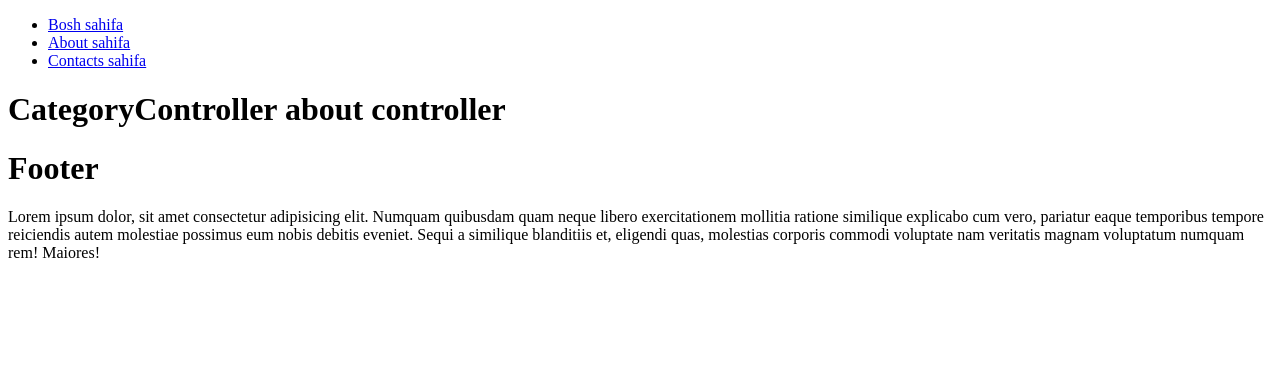
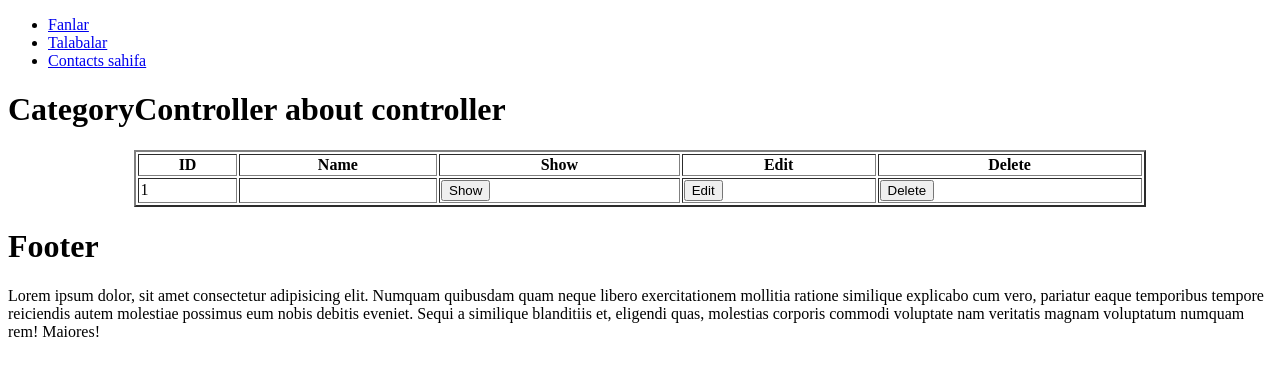
Before and after one commit to eldarbeksuvonberdiev/UygaVazifa_22, a PHP site: page /about in a window 1280 px wide. Shown: the top 376 px of the page. Run offline with PHP 8.4, Linux system fonts and the light colour scheme; tables that the repository leaves empty or names only in its code hold one stand-in row (values such as "Sample post"); data that the repository does not hold is empty.

Commit message:
Yana biroz o'zgarishlar

```diff
--- a/App/Controllers/CategoryController.php
+++ b/App/Controllers/CategoryController.php
@@ -1,15 +1,17 @@
 <?php
 namespace App\Controllers;
-use App\Models\Category;
+use App\Models\Fanlar;
+use App\Models\Student;
 
 class CategoryController{
 
     public function index(){
-        $models = Category::all();
+        $models = Fanlar::all();
         return view('index','Home',$models);
     }
     public function about(){
-        return view('about','About');
+        $models = Student::all();
+        return view('about','About',$models);
     }
     public function contact(){
         return view('contact','Contacts');
--- a/App/Models/Category.php
+++ b/App/Models/Student.php
@@ -1,7 +1,7 @@
 <?php
 namespace App\Models;
 
-class Category extends Model
+class Student extends Model
 {
     public static $table = 'talaba';
 }
--- a/App/Views/about.php
+++ b/App/Views/about.php
@@ -1 +1,27 @@
 <h1>CategoryController about controller</h1>
+<table width="80%" align="center" border="2">
+    <tr>
+        <th>ID</th>
+        <th>Name</th>
+        <th>Show</th>
+        <th>Edit</th>
+        <th>Delete</th>
+    </tr>
+    <?php
+    foreach ($models as $model) { ?>
+        <tr>
+            <td><?=$model->id?></td>
+            <td><?=$model->name?></td>
+            <td>
+                <a href="/show"><button>Show</button></a>
+            </td>
+            <td>
+            <a href="/edit"><button>Edit</button></a>
+            </td>
+            <td>
+            <a href="/delete"><button>Delete</button></a>
+            </td>
+        </tr>
+    <?php }
+    ?>
+</table>
--- a/App/Views/main.php
+++ b/App/Views/main.php
@@ -9,8 +9,8 @@
 
 <body>
     <ul>
-        <li><a href="/">Bosh sahifa</a></li>
-        <li><a href="/about">About sahifa</a></li>
+        <li><a href="/">Fanlar</a></li>
+        <li><a href="/about">Talabalar</a></li>
         <li><a href="/contact">Contacts sahifa</a></li>
     </ul>
     <?=$content?>
--- a/autoload.php
+++ b/autoload.php
@@ -5,7 +5,6 @@
     if(file_exists($path)){
         require_once $path;
     }else{
-        echo $path;
         echo "Fayl topilmadi";
     }
 });
```
Also changed, not shown: App/Models/Fanlar.php (added, +10 -0 lines).
